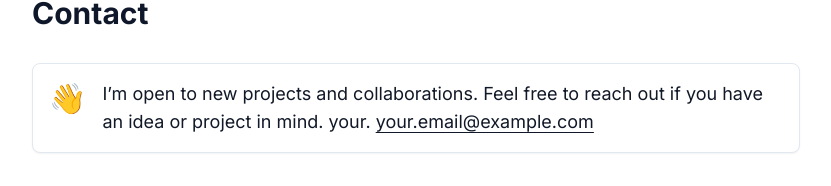
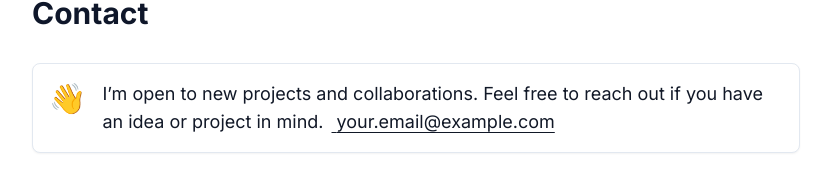
Before and after one commit to danieltsega/portfolio-website, a Next.js app: page / in a window 1280 px wide. Shown: the part 2440-2626 px from the top of the page, without its empty margins (224-1055 px from the left). Built offline with nearby package versions, Linux system fonts and the light colour scheme.

Commit message:
fix: fix contact card

```diff
--- a/src/components/contact-card.tsx
+++ b/src/components/contact-card.tsx
@@ -12,8 +12,11 @@ const ContactCard: React.FC = () => {
       </h2>
       <p className="text-gray-900 text-lg">
         I’m open to new projects and collaborations. Feel free to reach out if
-        you have an idea or project in mind. your.{" "}
-        <a href="mailto:your.email@example.com">your.email@example.com</a>
+        you have an idea or project in mind.
+        <a href="mailto:your.email@example.com" className="ml-2">
+          {" "}
+          your.email@example.com
+        </a>
       </p>
     </div>
   );
```
